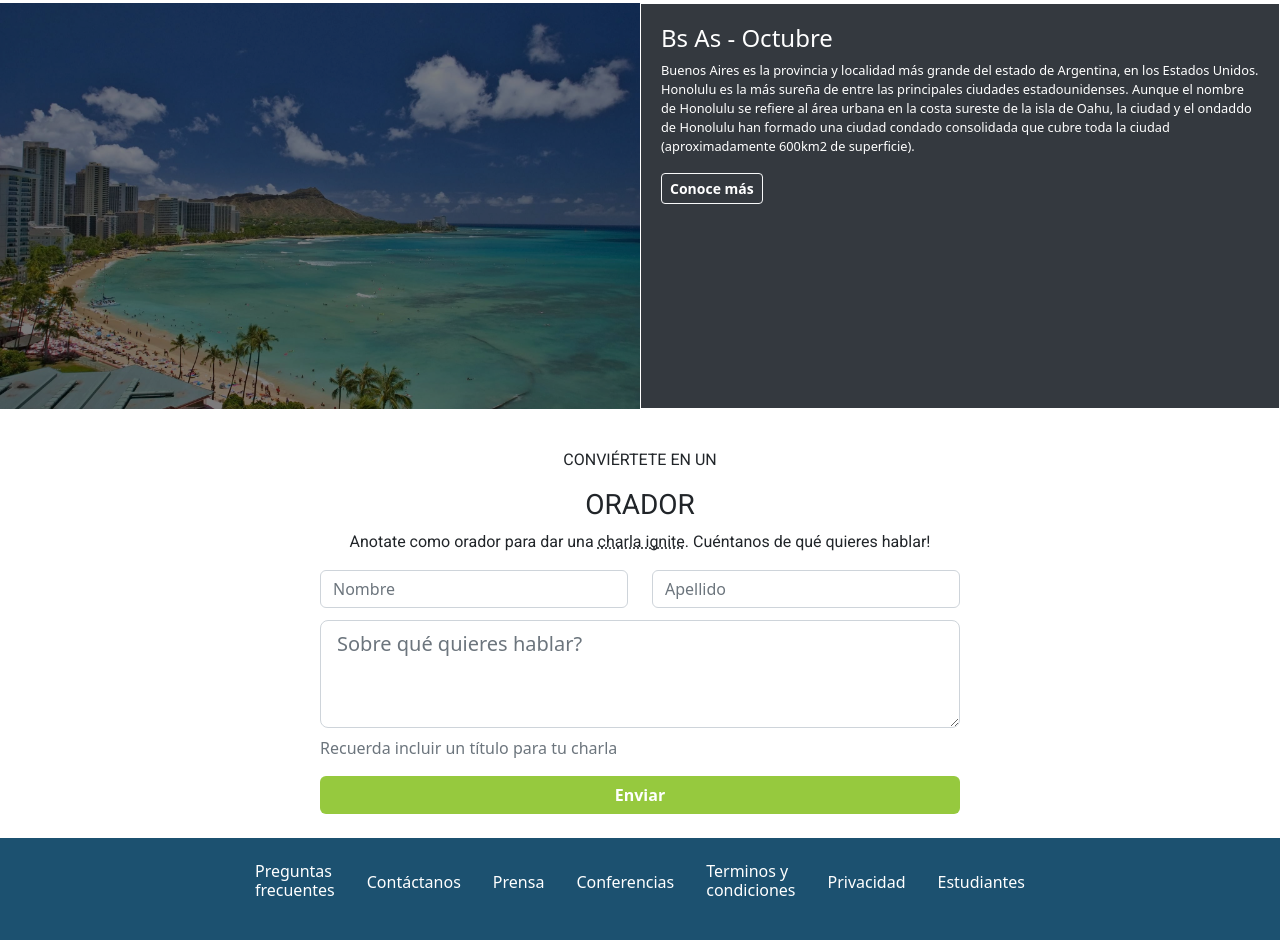
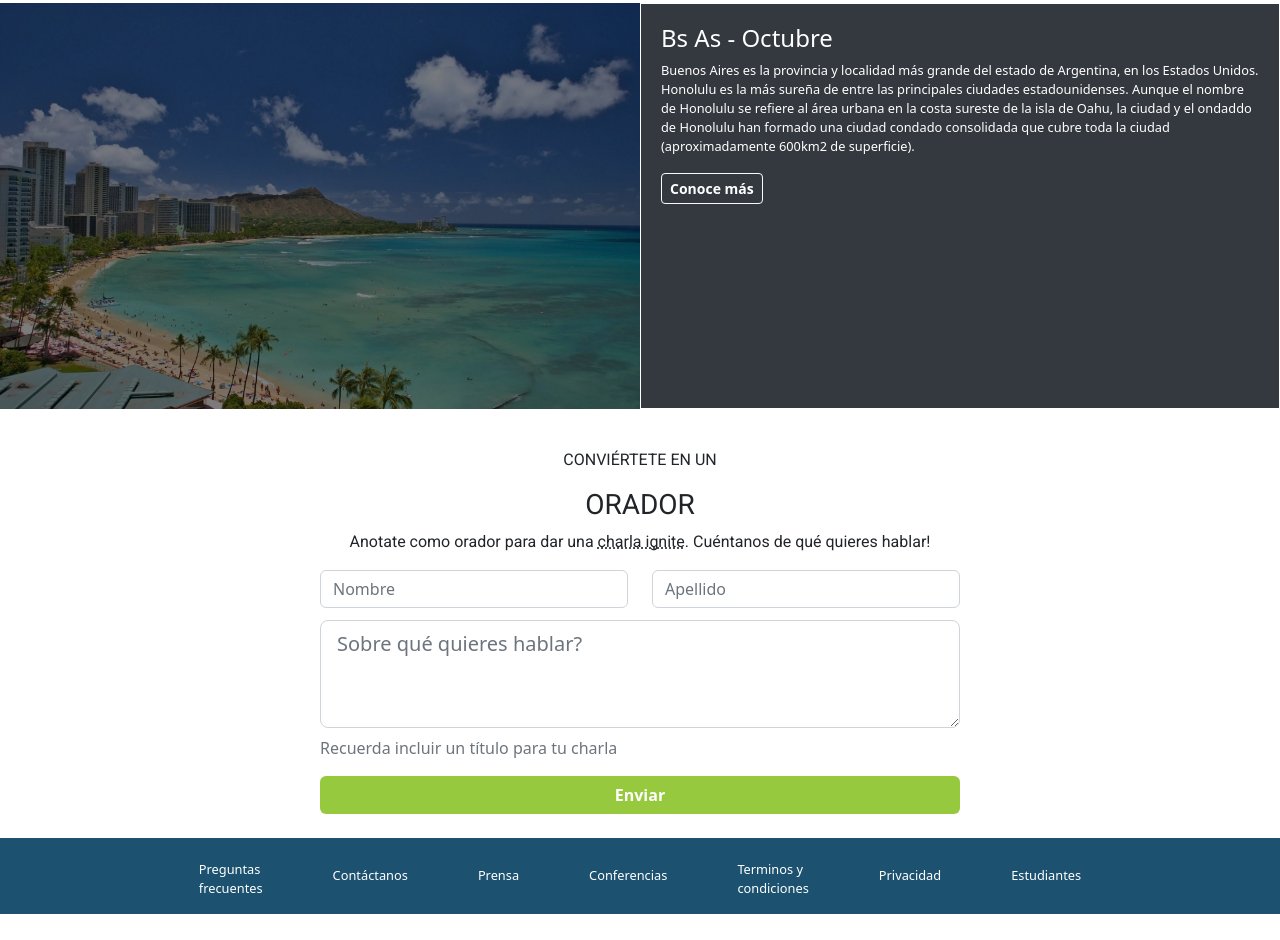
Before and after one commit to CamiHuarcaya/tp-bootstrap, a plain HTML site: page index.html in a window 1280 px wide. Shown: the part 1091-2031 px from the top of the page. After the commit the page ends 2005 px from the top, so only its background shows below. Drawn offline with nearby package versions, Linux system fonts and the light colour scheme.

Commit message:
Tercer commit

```diff
--- a/css/estilo.css
+++ b/css/estilo.css
@@ -101,8 +101,12 @@ footer {
 
 .colorlink {
     color: white;
+    font-size: 0.8rem;
+    padding-left: 35px;
+    padding-right:35px
 }
 
 .text-junto {
+    padding-top: 30px;
     line-height: 0.2rem;
 }
--- a/index.html
+++ b/index.html
@@ -143,9 +143,9 @@
         </div>
     </article>
     <div class="container-fluid p-0 mt-4">
-        <footer class="py-4">
-            <ul class="nav justify-content-center px-4">
-                <li class="nav-item">
+        <footer>
+            <ul class="nav justify-content-center align-items-center">
+                <li class="nav-item m-0">
                     <a class="nav-link colorlink text-junto" href="#"><p>Preguntas</p><p>frecuentes</p></a>
                 </li>
                 <li class="nav-item">
```
